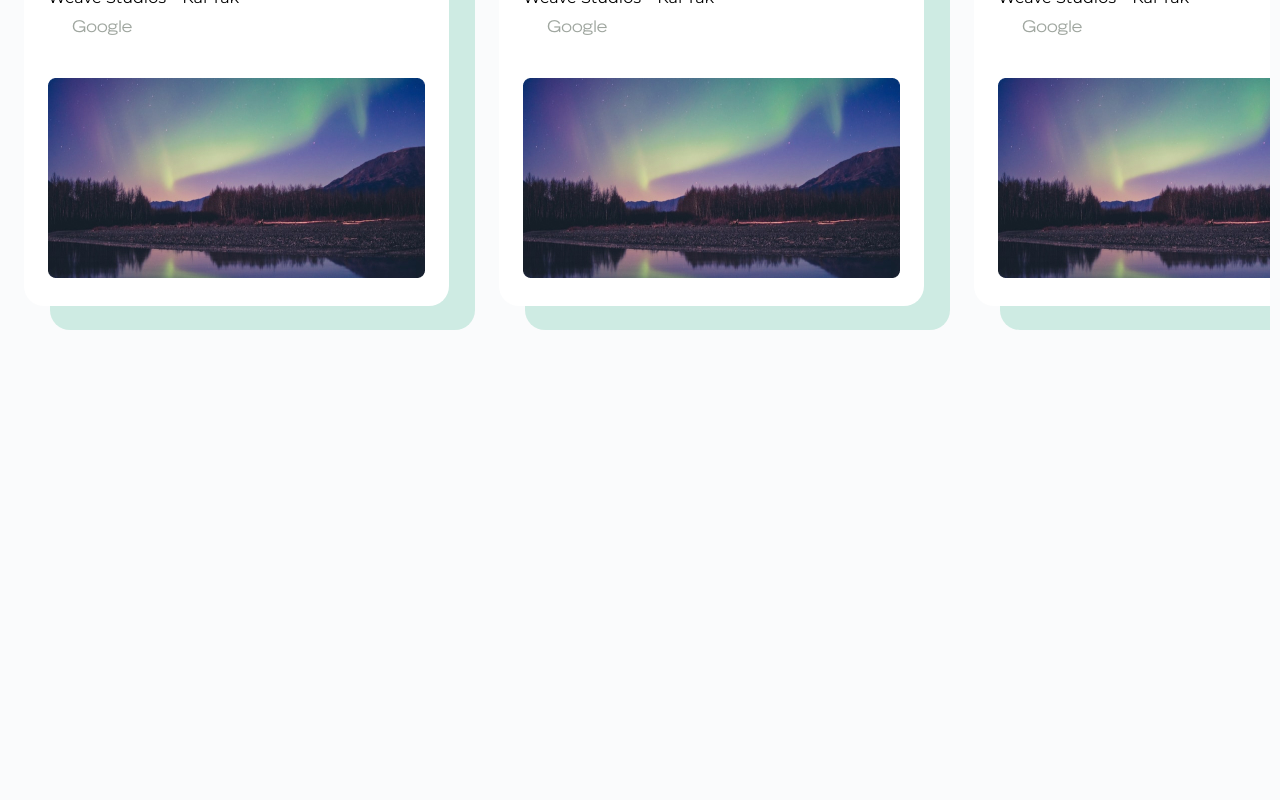
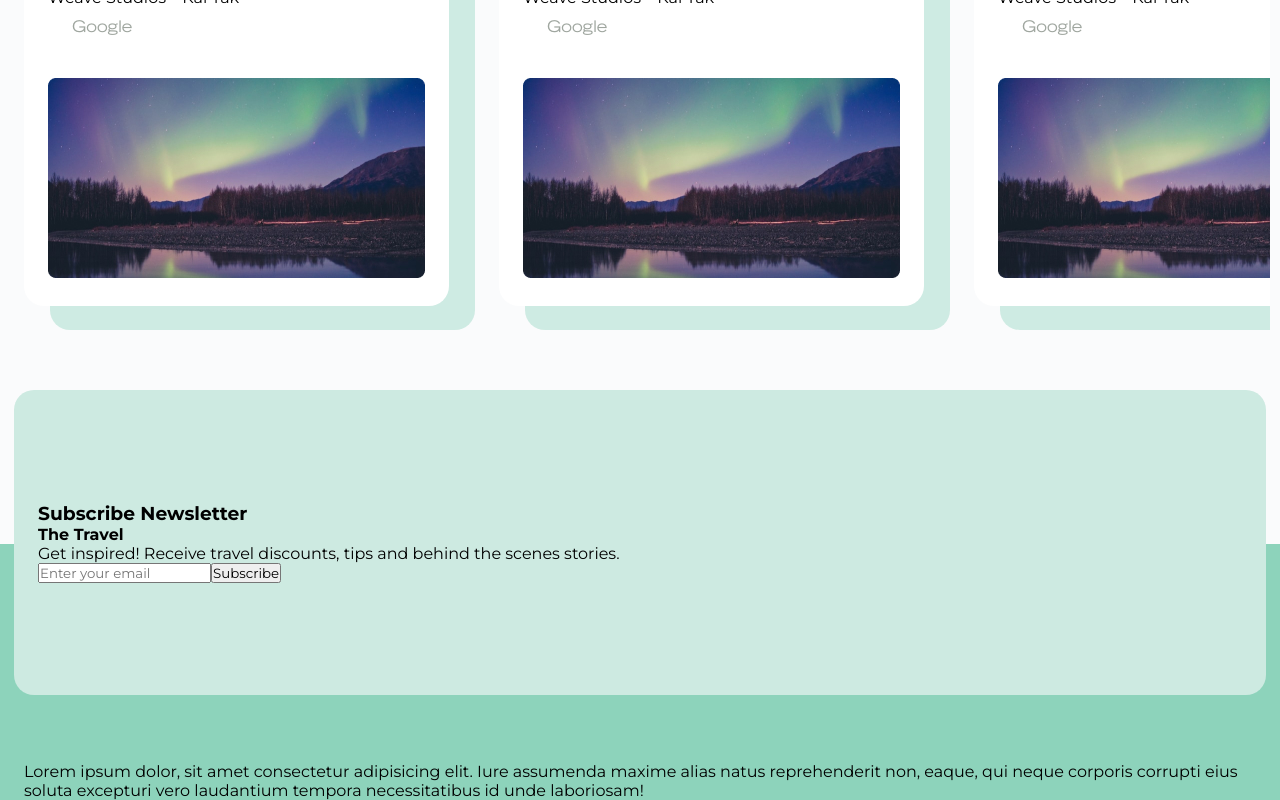
Before and after one commit to Naumilya/G, a Vue app: page / in a window 1280 px wide. Shown: the part 2550-3350 px from the top of the page. Before the commit the page ends 2940 px from the top, so only its background shows below. Built offline with nearby package versions, Linux system fonts and the light colour scheme; some icons are missing.

Commit message:
feat: add footer

```diff
--- a/src/layouts/BaseLayout.vue
+++ b/src/layouts/BaseLayout.vue
@@ -1,4 +1,5 @@
 <script setup lang="ts">
+import BaseFooter from '@/layouts/Footer/BaseFooter.vue'
 import BaseHeader from '@/layouts/Header/BaseHeader.vue'
 </script>
 
@@ -12,6 +13,7 @@ import BaseHeader from '@/layouts/Header/BaseHeader.vue'
         </router-view>
       </transition>
     </main>
+    <BaseFooter />
   </div>
 </template>
 
--- /dev/null
+++ b/src/layouts/Footer/BaseFooter.vue
@@ -0,0 +1,59 @@
+<script setup lang="ts">
+import { Icon } from '@iconify/vue'
+</script>
+
+<template>
+  <footer class="footer">
+    <form action="post" class="form container">
+      <div class="form__item">
+        <div class="form__content">
+          <h3 class="form__title">Subscribe Newsletter</h3>
+          <h4 class="form__subtitle">The Travel</h4>
+          <p class="form__text">
+            Get inspired! Receive travel discounts, tips and behind the scenes stories.
+          </p>
+        </div>
+        <div class="form__input">
+          <input
+            type="email"
+            name="email"
+            class="form__input-email"
+            placeholder="Enter your email"
+          />
+          <button class="form__button">Subscribe</button>
+        </div>
+      </div>
+      <Icon :height="305" icon="emojione-v1:open-mailbox-with-lowered-flag" class="form__item" />
+    </form>
+    <div class="footer__nav">
+      <div class="container">
+        Lorem ipsum dolor, sit amet consectetur adipisicing elit. Iure assumenda maxime alias natus
+        reprehenderit non, eaque, qui neque corporis corrupti eius soluta excepturi vero laudantium
+        tempora necessitatibus id unde laboriosam!
+      </div>
+    </div>
+  </footer>
+</template>
+
+<style scoped>
+.footer {
+}
+
+.form {
+  position: relative;
+  padding: 0 24px;
+  display: flex;
+  justify-content: space-between;
+  align-items: center;
+  background-color: #cdeae1;
+  border-radius: 20px;
+  margin-bottom: -151px;
+  z-index: 1;
+}
+
+.footer__nav {
+  background-color: var(--mint-green);
+  z-index: 0;
+  padding-top: 218px;
+}
+</style>
--- a/src/layouts/HomeLayout.vue
+++ b/src/layouts/HomeLayout.vue
@@ -1,4 +1,5 @@
 <script setup lang="ts">
+import BaseFooter from '@/layouts/Footer/BaseFooter.vue'
 import HomeHeader from '@/layouts/Header/HomeHeader.vue'
 </script>
 
@@ -12,6 +13,7 @@ import HomeHeader from '@/layouts/Header/HomeHeader.vue'
         </router-view>
       </transition>
     </main>
+    <BaseFooter />
   </div>
 </template>
 
```
